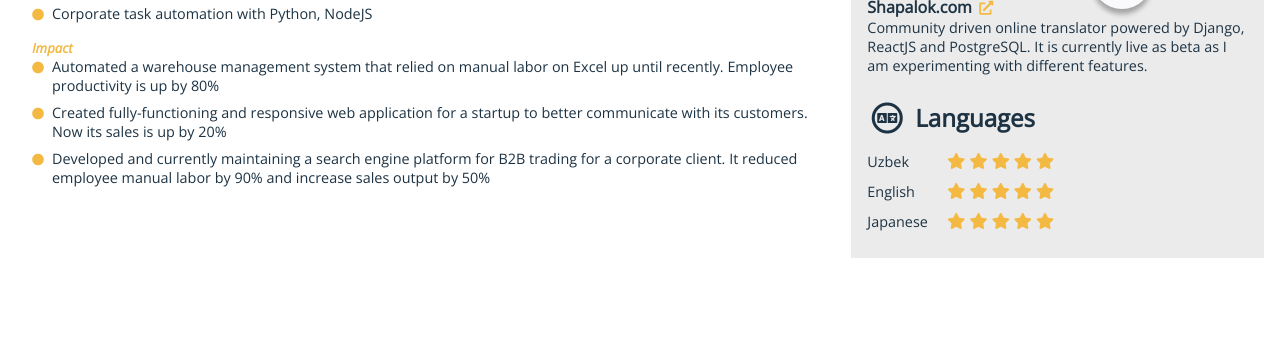
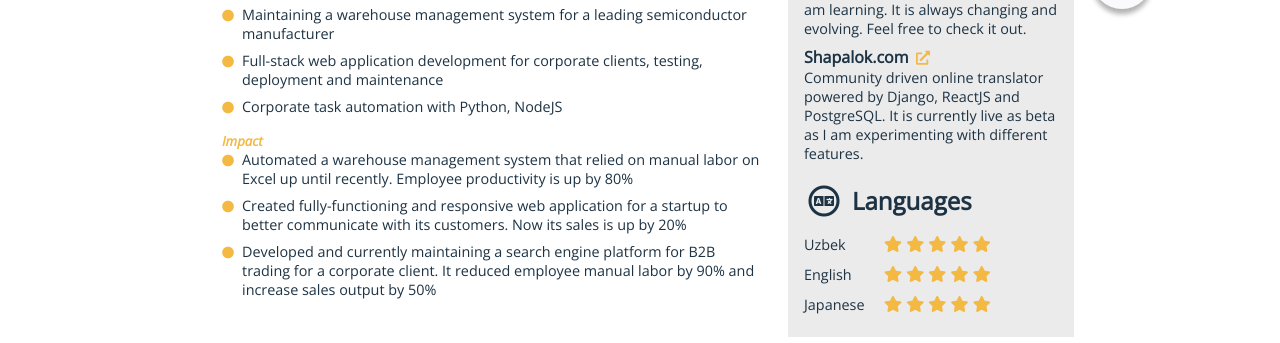
Before and after one commit to uzbeki/bekhruz.com_v2, a plain HTML site: page resume/index.html in a window 1280 px wide. Shown: the part 751-1094 px from the top of the page. Before the commit the page ends 1015 px from the top, so only its background shows below. Drawn offline with nearby package versions, Linux system fonts and the light colour scheme.

Commit message:
resume style bug fixed

```diff
--- a/resume/styles.css
+++ b/resume/styles.css
@@ -24,7 +24,7 @@ time {
     margin: 0;
     padding: 0;
     border: 0;
-    font-family: 'Open Sans', sans-serif;
+    font-family: "Open Sans", sans-serif;
     vertical-align: baseline;
     color: var(--text-darker);
 }
@@ -46,10 +46,10 @@ a {
 
 /* custom variables */
 :root {
-    --yellow: #F3B943;
-    --light-grey: #EBEBEB;
+    --yellow: #f3b943;
+    --light-grey: #ebebeb;
     --dark-grey: rgb(29, 51, 68);
-    --text-darker: #1D3344;
+    --text-darker: #1d3344;
     --text-lighter: #838383;
     --tag-bg: #336699;
     --border-radius: 8px;
@@ -58,9 +58,9 @@ a {
     --font-small: 0.9rem;
 }
 
-:root[lang='ja'] {
+:root[lang="ja"] {
     font-size: 15px;
-    font-family: 'Noto Serif JP', serif !important;
+    font-family: "Noto Serif JP", serif !important;
 }
 
 body {
@@ -73,11 +73,11 @@ main {
     grid-template-rows: 22% 78%;
     padding: var(--space-big);
     gap: 10px;
-    min-width: 900px;
+    width: 900px;
     margin: 0 auto;
 }
 
-:root[lang='ja'] main {
+:root[lang="ja"] main {
     grid-template-rows: 24% 76%;
 }
 
@@ -91,7 +91,8 @@ main {
     position: relative;
 }
 
-#top-left .avatar {}
+#top-left .avatar {
+}
 
 #top-left .avatar img {
     width: 10rem;
@@ -99,7 +100,6 @@ main {
     /* border-radius: calc(var(--border-radius) * 2); */
     /* border: 3px solid var(--yellow); */
     object-fit: contain;
-
 }
 
 #top-left h1 {
@@ -112,7 +112,7 @@ main {
 }
 
 #top-left::after {
-    content: '';
+    content: "";
     display: block;
     border-radius: 50%;
     background-color: var(--yellow);
@@ -125,7 +125,6 @@ main {
     z-index: 1;
 }
 
-
 #top-right {
     background-color: var(--dark-grey);
     border-top-right-radius: var(--border-radius);
@@ -136,7 +135,7 @@ main {
     display: flex;
     flex-direction: column;
     align-items: flex-start;
-    gap: .5rem;
+    gap: 0.5rem;
     font-size: var(--font-small);
 }
 
@@ -167,7 +166,7 @@ main {
 
 #bottom-left .skills ul {
     display: grid;
-    gap: .5rem;
+    gap: 0.5rem;
 }
 
 #bottom-left .skills .flex {
@@ -196,8 +195,7 @@ main {
 .projects ul {
     display: flex;
     flex-direction: column;
-    gap: .5rem;
-
+    gap: 0.5rem;
 }
 
 #bottom-left ul li {
@@ -216,7 +214,7 @@ main {
 
 .experience {
     display: grid;
-    gap: .5rem;
+    gap: 0.5rem;
 }
 
 .flex-between {
@@ -238,12 +236,9 @@ header {
 }
 
 .fa-external-link-alt {
-    margin: 0 .2rem;
+    margin: 0 0.2rem;
     color: var(--yellow);
 }
-
-
-
 
 #bottom-right {
     background-color: var(--light-grey);
@@ -284,7 +279,6 @@ p {
     font-size: var(--font-small);
 }
 
-
 .floating_actions {
     position: fixed;
     right: 10%;
@@ -308,7 +302,7 @@ p {
     height: 2.5rem;
     font-size: 1.3rem;
     outline: 0 solid;
-    transition: all .4s ease-out;
+    transition: all 0.4s ease-out;
     box-shadow: 0 0.25em 0.25em rgb(0 0 0 / 30%);
     cursor: pointer;
 
--- a/resume/styles_ja.css
+++ b/resume/styles_ja.css
@@ -72,7 +72,7 @@ main {
     grid-template-rows: 21% 79%;
     padding: var(--space-big);
     gap: 10px;
-    min-width: 900px;
+    width: 900px;
     margin: 0 auto;
 }
 
```
